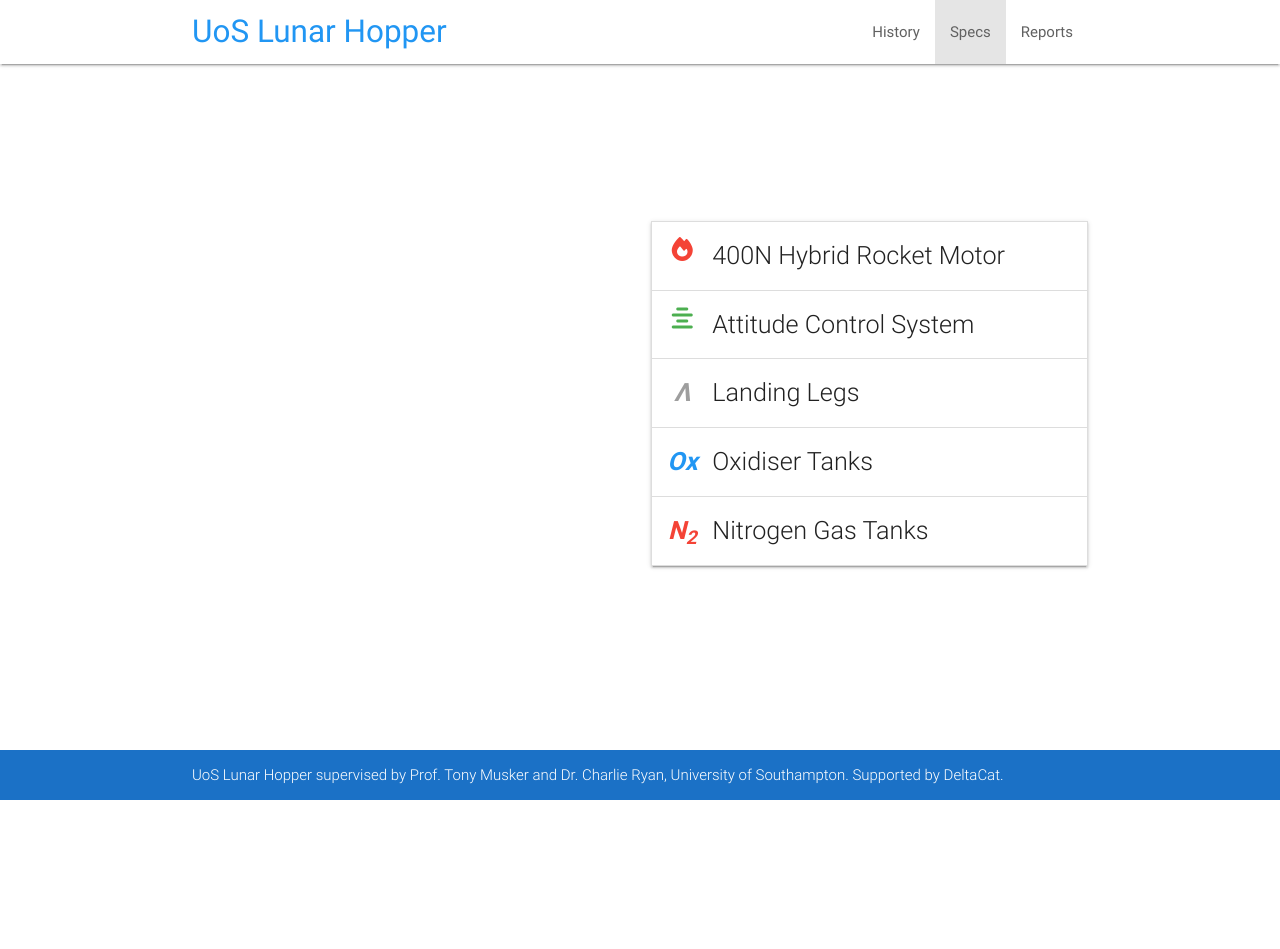
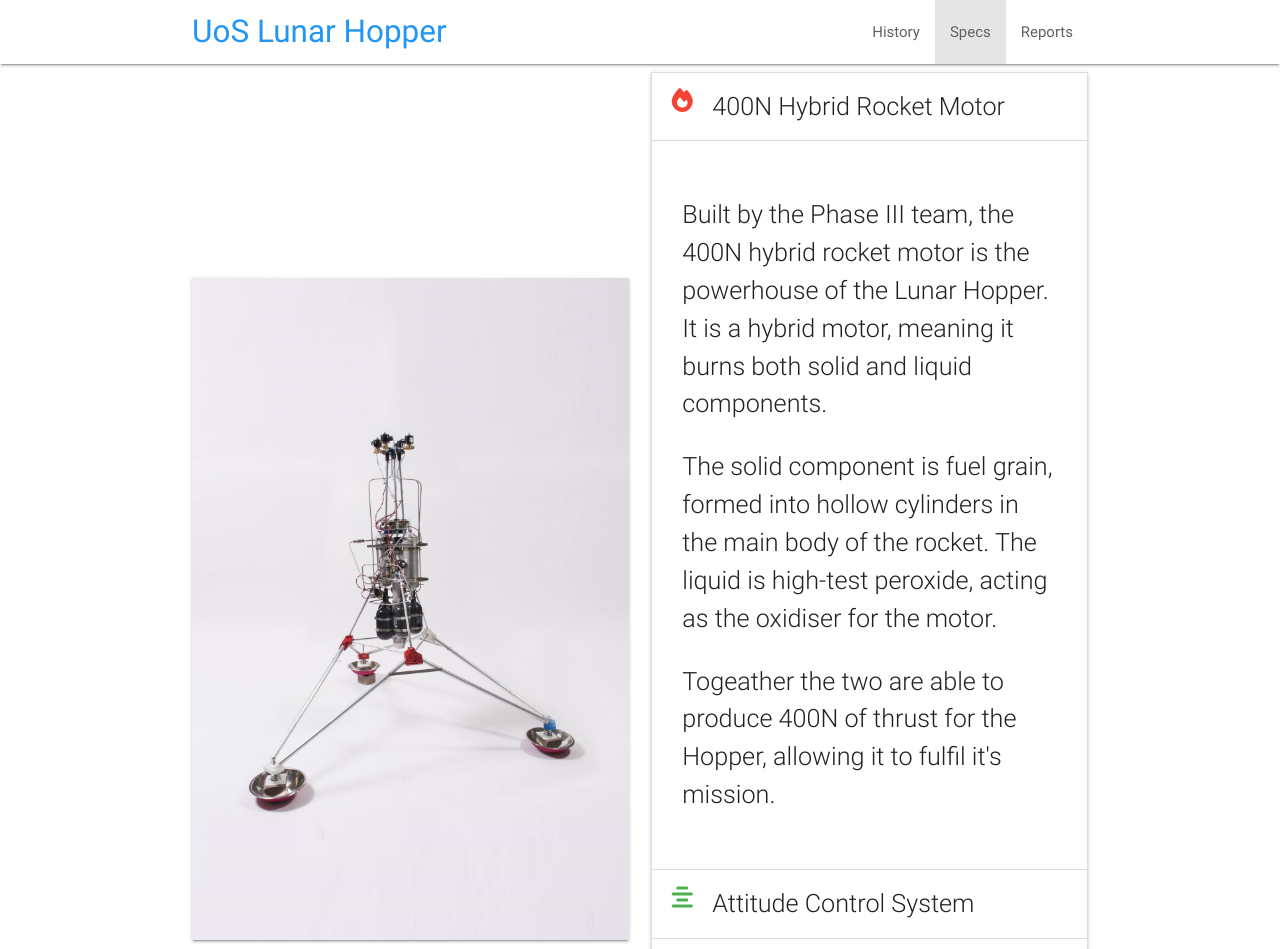
Before and after one commit to uoslunarhopper/uoslunarhopper.github.io, a plain HTML site: page specs.html in a window 1280 px wide. Shown: the top 949 px of the page. Before the commit the page ends 800 px from the top, so only its background shows below. Drawn offline with nearby package versions, Linux system fonts and the light colour scheme; a script that the page names is missing.

Commit message:
added temp photo to specs page

```diff
--- a/specs.html
+++ b/specs.html
@@ -52,14 +52,17 @@
 
     <main class="valign-wrapper">
 		<div class="container">
-			<div class="row">
-				<div class="col s12 m12 l6">
-
+			<div class="row hide-on-med-and-up">
+				<img class="hide-on-med-and-up z-depth-1" src="/img/hopper.jpg" style="width:100%; height:auto;">
+			</div>
+			<div class="row valign-wrapper">
+				<div class="col s12 m12 l6 hide-on-small-only">
+					<img class="hide-on-small-only z-depth-1" src="/img/hopper-tall.png" style="width:100%; height:auto;">
 				</div>
 				<div class="col s12 m12 l6">
 					<ul class="collapsible" data-collapsible="accordion">
 						<li>
-							<div class="collapsible-header"><i class="fa fa-fire red-text"></i><span class="flow-text">400N Hybrid Rocket Motor</span></div>
+							<div class="collapsible-header active"><i class="fa fa-fire red-text"></i><span class="flow-text">400N Hybrid Rocket Motor</span></div>
 							<div class="collapsible-body">
 								<p class="flow-text">Built by the Phase III team, the 400N hybrid rocket motor is the powerhouse of the Lunar Hopper. It is a hybrid motor, meaning it burns both solid and liquid components.</p>
 								<p class="flow-text">The solid component is fuel grain, formed into hollow cylinders in the main body of the rocket. The liquid is high-test peroxide, acting as the oxidiser for the motor.</p>
```
Also changed, not shown: img/hopper-tall.png (added).
